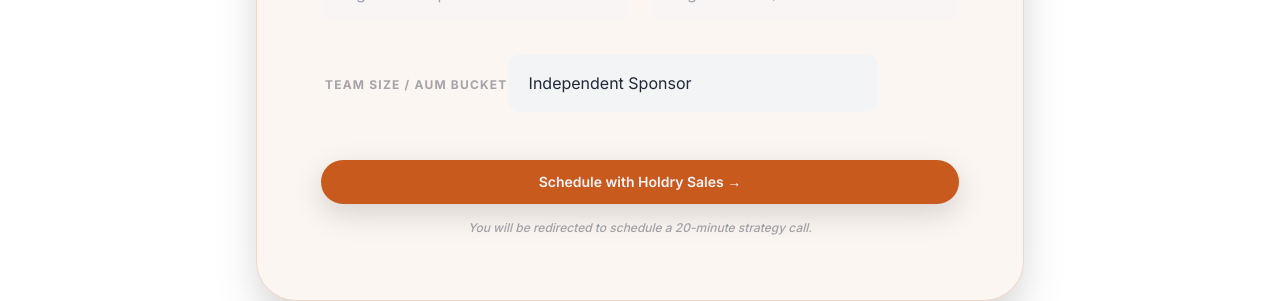
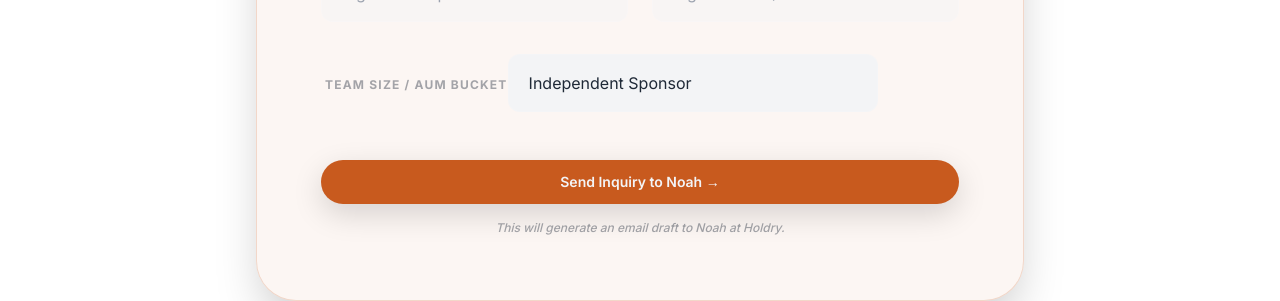
Before and after one commit to 7vw5pwdknv-spec/withpane.com, a Next.js app: page /enterprise in a window 1280 px wide. Shown: the part 1360-1661 px from the top of the page. Built offline with nearby package versions, Linux system fonts and the light colour scheme.

Commit message:
Update page.tsx

```diff
--- a/src/app/(site)/enterprise/page.tsx
+++ b/src/app/(site)/enterprise/page.tsx
@@ -20,7 +20,7 @@ export default function EnterprisePage() {
         </div>
       </section>
 
-      {/* Benefits Grid - Sourced from Enterprise Card */}
+      {/* Benefits Grid */}
       <section className="section py-16">
         <div className="grid gap-6 md:grid-cols-3">
           {[
@@ -45,7 +45,7 @@ export default function EnterprisePage() {
         </div>
       </section>
 
-      {/* Intake / Calendly Placeholder Section */}
+      {/* Intake Section */}
       <section className="section py-10">
         <div className="mx-auto max-w-3xl rounded-[2.5rem] border border-accent/20 bg-accent/5 p-8 md:p-16 shadow-2xl">
           <div className="mb-10 text-center space-y-4">
@@ -77,17 +77,15 @@ export default function EnterprisePage() {
               </select>
             </div>
 
-            <div className="pt-6">
-              {/* This button currently acts as the bridge to Calendly */}
+            <div className="pt-6 text-center">
               <Link
-                href="https://calendly.com/"
-                target="_blank"
+                href="mailto:noah@holdry.com?subject=Enterprise Consultation Inquiry"
                 className="btn-primary flex w-full justify-center py-5 text-lg font-bold shadow-xl shadow-accent/20"
               >
-                Schedule with Holdry Sales →
+                Send Inquiry to Noah →
               </Link>
               <p className="mt-4 text-center text-xs text-sand/40 font-medium italic">
-                You will be redirected to schedule a 20-minute strategy call.
+                This will generate an email draft to Noah at Holdry.
               </p>
             </div>
           </form>
```
